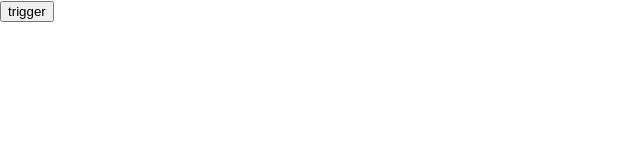
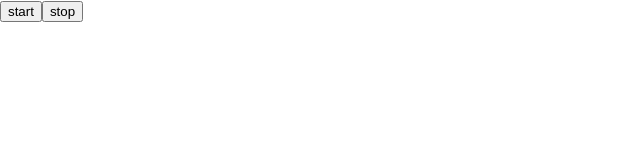
Before and after one commit to snakepoongmail/react-app, a React (Create React App) app: page / in a window 1280 px wide. Shown: the top 160 px of the page, without its empty margins (0-640 px from the left). Built offline with nearby package versions, Linux system fonts and the light colour scheme.

Commit message:
test memory leak in chrome devtools memory timeline

```diff
--- /dev/null
+++ b/src/components/MemoryLeak/index.jsx
@@ -0,0 +1,23 @@
+import React from 'react';
+window.arr = [];
+console.log('window arr');
+
+const MemoryLeak = () => {
+    const start = () =>{
+        for(let i = 0; i < 10000; i++){
+            window.arr.push('xxxxxxxxxxxxxxxxxxxxxxxxxxxxxxxxxxxxxxxxx');
+        }
+    };
+    const stop = () =>{
+        window.arr = null;
+    };
+
+    return(
+        <div>
+            <button onClick={start}>start</button>
+            <button onClick={stop}>stop</button>
+        </div>
+    );
+}
+
+export default MemoryLeak;
--- a/src/index.js
+++ b/src/index.js
@@ -1,7 +1,8 @@
 import React from 'react';
 import ReactDOM from 'react-dom';
 import './index.css';
-import App from './components/CancelFetch';
+import App from './components/MemoryLeak';
+// import App from './components/CancelFetch';
 // import App from './components/Redux'
 // import App from './App';
 // import App from './components/landing';
```
